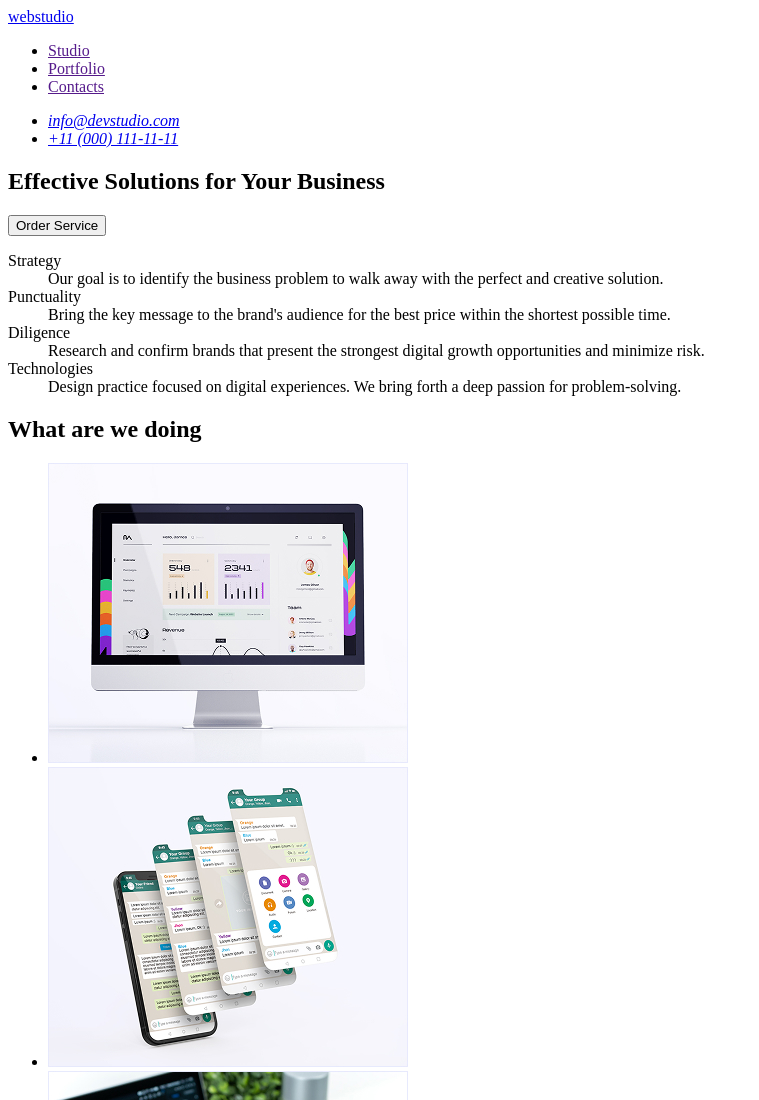
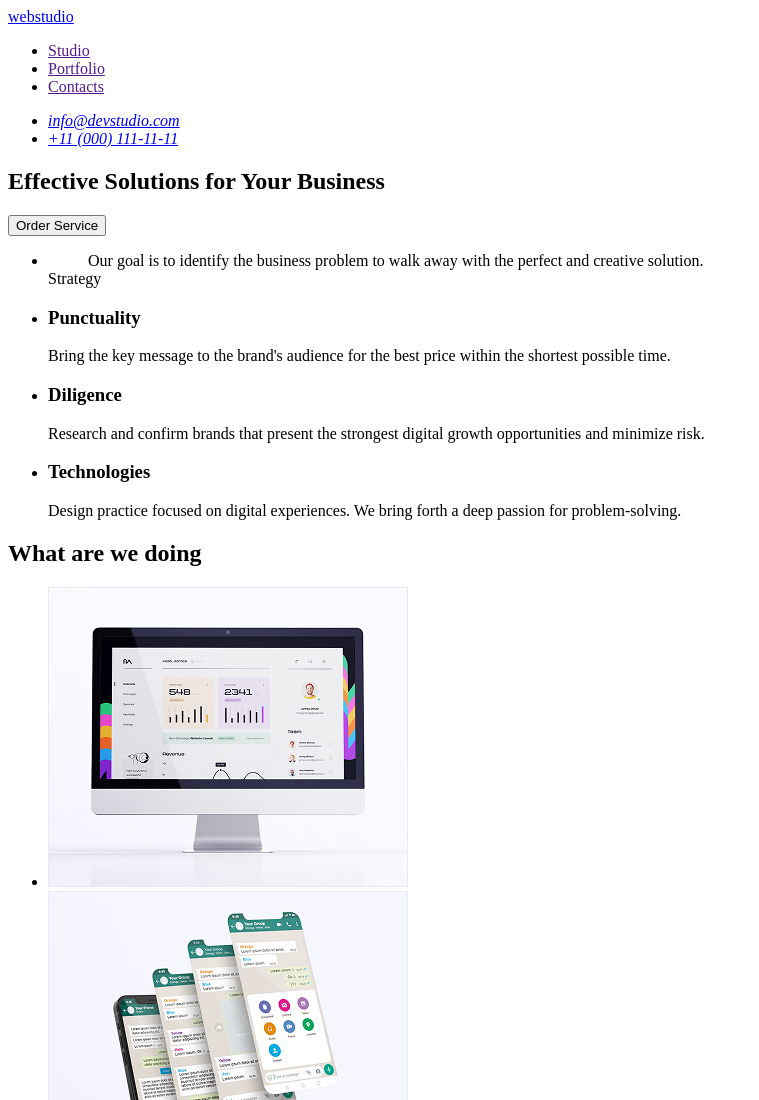
Before and after one commit to SergeyLu89/markup-hw-02, a plain HTML site: page index.html in a window 1280 px wide. Shown: the top 1100 px of the page, without its empty margins (0-759 px from the left). Drawn offline with Linux system fonts and the light colour scheme.

Commit message:
update "About us" section list

```diff
--- a/index.html
+++ b/index.html
@@ -29,28 +29,39 @@
       </section>
       <section>
         <h2 hidden>About us</h2>
-        <dl>
-          <dt>Strategy</dt>
+        <ul>
+          <li>
             <dd>
               Our goal is to identify the business problem to walk away with the
               perfect and creative solution.
             </dd>
-          <dt>Punctuality</dt>
-          <dd>
+          </li>
+          <dt>Strategy</dt>
+
+          <li>
+            <h3>Punctuality</h3>
+            <p>
               Bring the key message to the brand's audience for the best price
               within the shortest possible time.
-          </dd>
-          <dt>Diligence</dt>
-          <dd>
+            </p>
+          </li>
+
+          <li>
+            <h3>Diligence</h3>
+            <p>
               Research and confirm brands that present the strongest digital
               growth opportunities and minimize risk.
-          </dd>
-          <dt>Technologies</dt>
-          <dd>
+            </p>
+          </li>
+
+          <li>
+            <h3>Technologies</h3>
+            <p>
               Design practice focused on digital experiences. We bring forth a
               deep passion for problem-solving.
-          </dd>
-        </dl>
+            </p>
+          </li>
+        </ul>
       </section>
       <section>
         <h2>What are we doing</h2>
```
Lines whose indentation alone changed are shown as unchanged.
